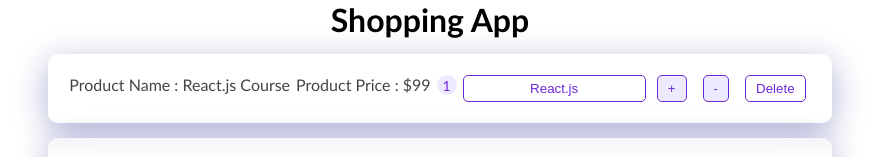
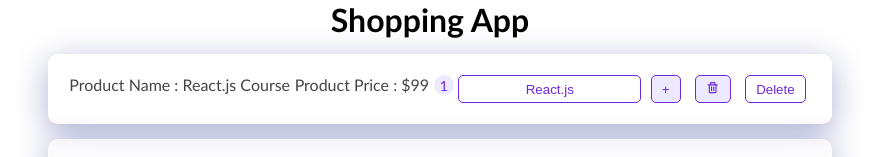
Before and after one commit to Hadi-bakhshi/react-course, a React (Create React App) app: page / in a window 1280 px wide. Shown: the top 157 px of the page, without its empty margins (210-1089 px from the left). Built offline with nearby package versions, Linux system fonts and the light colour scheme.

Commit message:
icon added for dec

```diff
--- a/package.json
+++ b/package.json
@@ -8,6 +8,7 @@
     "@testing-library/user-event": "^12.8.3",
     "react": "^17.0.2",
     "react-dom": "^17.0.2",
+    "react-icons": "^4.2.0",
     "react-scripts": "4.0.3",
     "web-vitals": "^1.1.2"
   },
--- a/src/Components/Products/Product.js
+++ b/src/Components/Products/Product.js
@@ -1,5 +1,6 @@
 // import "./Product.css"
 import styles from "./Product.module.css"
+import { BiTrash } from "react-icons/bi";
 //  When we use module in css, we make sure that there won't be any bug
 
 const Product = (props) => {
@@ -11,7 +12,7 @@
       <span className={styles.value}>{props.product.quantity}</span>
       <input className={styles.input} type="text" onChange={props.onChange} value={props.product.title} />
       <button onClick={props.onInc} className={`${styles.button} ${styles.inc}`}> + </button>
-      <button onClick={props.onDec} className={`${styles.button} ${styles.dec}`}> - </button>
+      <button onClick={props.onDec} className={`${styles.button} ${styles.dec}`}> {props.product.quantity >1 ? "-" : <BiTrash/>} </button>
       <button onClick={props.onDelete} className={styles.button}>Delete</button>
     {props.children}
     </div>
```
Also changed, not shown: 1 other file (tests, documents, lock files or other folders).
